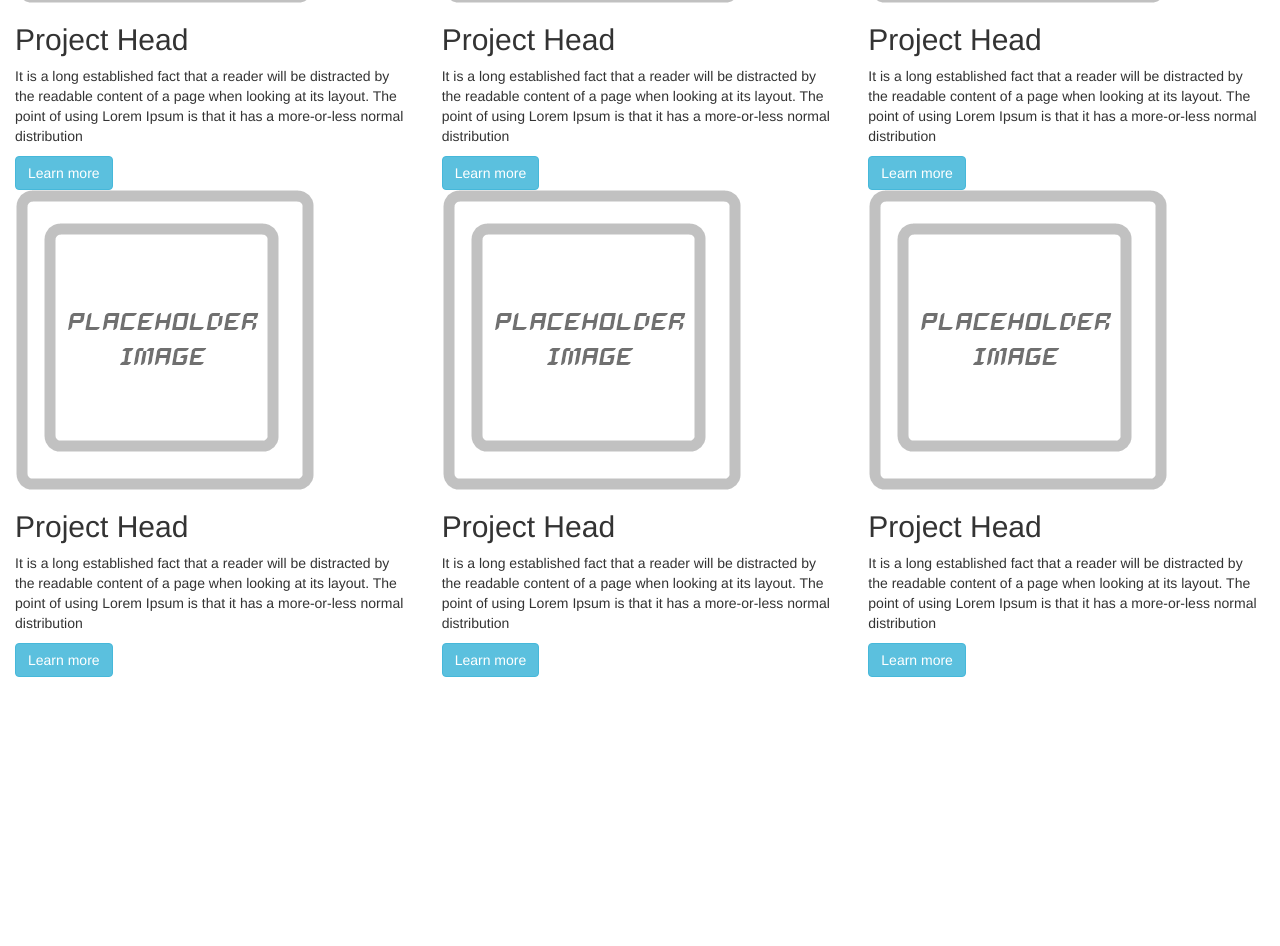
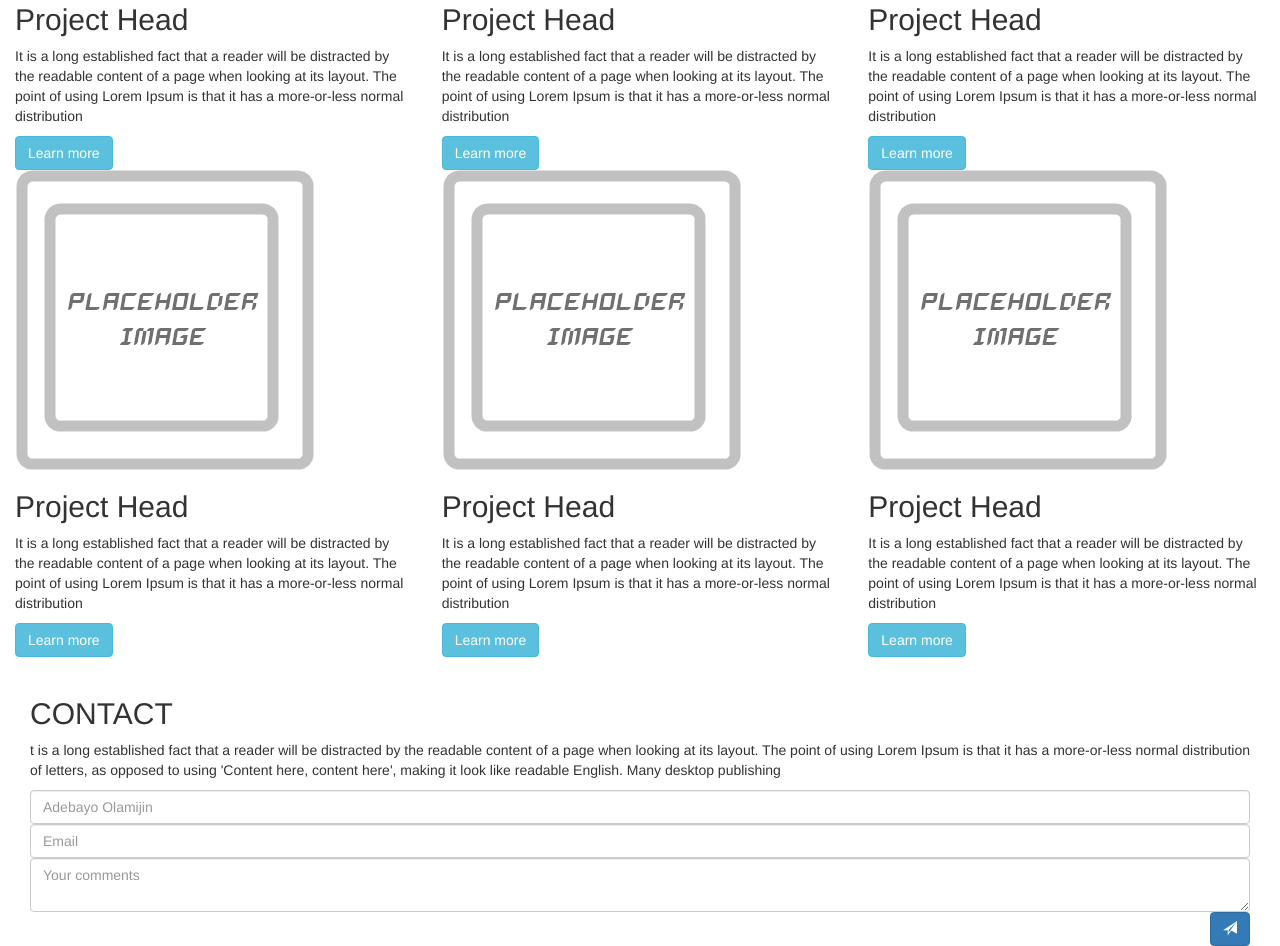
Before and after one commit to olamijinadebayo/olamijinadebayo, a plain HTML site: page index.html in a window 1280 px wide. Shown: the part 2076-3022 px from the top of the page. Before the commit the page ends 2753 px from the top, so only its background shows below. Drawn offline with nearby package versions, Linux system fonts and the light colour scheme.

Commit message:
this will add the last section of the page in html

```diff
--- a/index.html
+++ b/index.html
@@ -89,7 +89,7 @@
     </div>
     <!-- inserting a break in between the sections -->
     <br>
-     the third section of the page containing cards and images of past projects
+     <!-- the third section of the page containing cards and images of past projects -->
     <div class="container-fluid">
       <div class="row">
         <div class="col-md-12">
@@ -257,7 +257,51 @@
 
     </div>
 
+    <br><!-- adding a break to seperate the the portfolio section from the contact section -->
 
+      <!-- layout for the contact section -->
+    <div class="container-fluid">
+      <div class="row">
+        <div class="col-md-12">
+          <div class="contact-header">
+            <h2>CONTACT</h2>
+            <p>t is a long established fact that a reader will be distracted by the readable
+               content of a page when looking at its layout. The point of using Lorem Ipsum
+               is that it has a more-or-less normal distribution of letters, as opposed to
+                using 'Content here, content here',
+               making it look like readable English. Many desktop publishing
+            </p>
+          </div>
+        </div>
+      </div>
+    </div>
+
+    <div class="container-fluid">
+      <div class="row">
+        <div class="col-md-12">
+          <form class="form-horizontal" action="" method="">
+            <input type="text" class="form-control col-md-9" name="Name" placeholder="Adebayo Olamijin">
+          </form>
+
+          <form class="form-horizontal" action="index.html" method="post">
+            <input type="text" class="form-control col-md-9" name="Email" placeholder="Email">
+          </form>
+
+          <form class="form-horizontal" action="index.html" method="post">
+            <textarea type="text" class="form-control col-md-9"
+            name="body" placeholder="Your comments"></textarea>
+          </form>
+
+          <form class="form-horizontal" action="index.html" method="post">
+            <button type="submit" class="btn btn-primary pull-right" name="submit">
+              <i class="glyphicon glyphicon-send"></i>
+            </button>
+          </form
+        </div>
+
+
+      </div>
+    </div>
 
   </body>
 </html>
```
